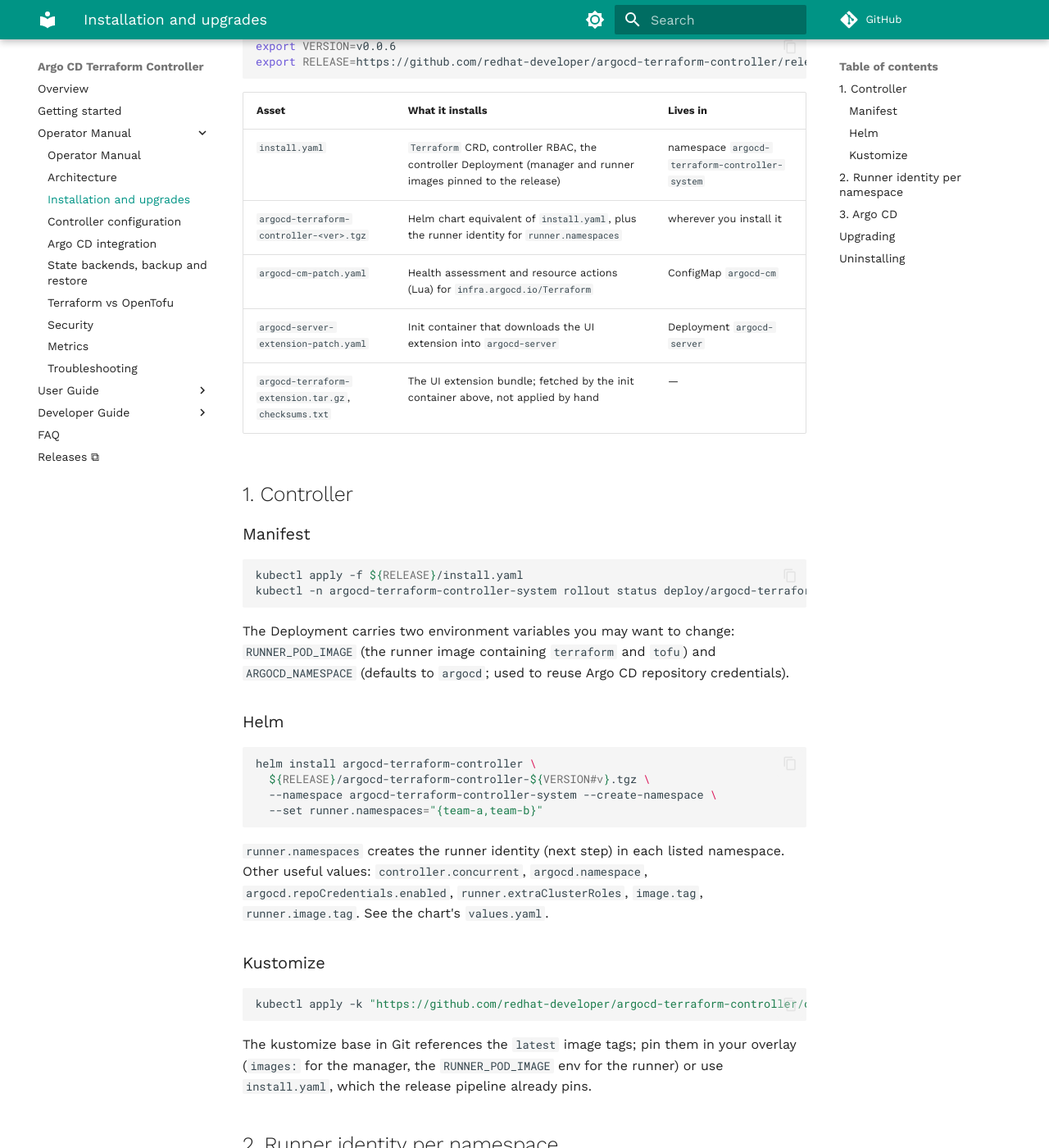
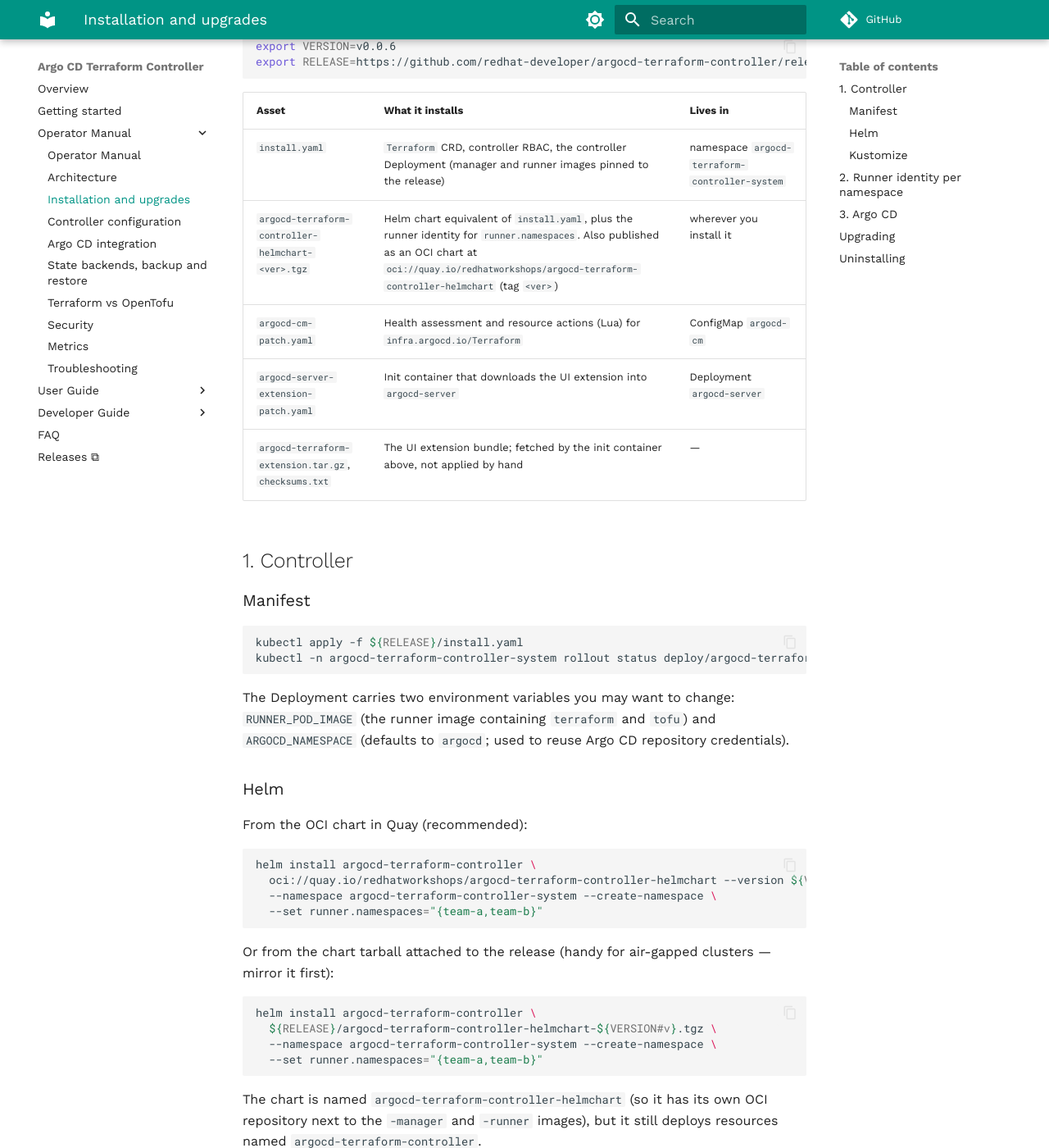
Before and after one commit to redhat-developer/argocd-terraform-controller, an MkDocs documentation site: the page built from docs/operator-manual/installation.md, in a window 1280 px wide and 1400 px high, scrolled down 210 px. Shown: the whole window at 82% size. Built offline with MkDocs 1.6.1 and Material for MkDocs 9.7.7, drawn with Linux system fonts in a browser that asks for light colours; comment, search, counter and statistics services are not loaded; some of the changed text lies outside the part shown.

Commit message:
Publish the Helm chart to Quay as an OCI artifact

````diff
--- a/docs/operator-manual/installation.md
+++ b/docs/operator-manual/installation.md
@@ -12,7 +12,7 @@
 | Asset | What it installs | Lives in |
 |---|---|---|
 | `install.yaml` | `Terraform` CRD, controller RBAC, the controller Deployment (manager and runner images pinned to the release) | namespace `argocd-terraform-controller-system` |
-| `argocd-terraform-controller-<ver>.tgz` | Helm chart equivalent of `install.yaml`, plus the runner identity for `runner.namespaces` | wherever you install it |
+| `argocd-terraform-controller-helmchart-<ver>.tgz` | Helm chart equivalent of `install.yaml`, plus the runner identity for `runner.namespaces`. Also published as an OCI chart at `oci://quay.io/redhatworkshops/argocd-terraform-controller-helmchart` (tag `<ver>`) | wherever you install it |
 | `argocd-cm-patch.yaml` | Health assessment and resource actions (Lua) for `infra.argocd.io/Terraform` | ConfigMap `argocd-cm` |
 | `argocd-server-extension-patch.yaml` | Init container that downloads the UI extension into `argocd-server` | Deployment `argocd-server` |
 | `argocd-terraform-extension.tar.gz`, `checksums.txt` | The UI extension bundle; fetched by the init container above, not applied by hand | — |
@@ -33,12 +33,28 @@
 
 ### Helm
 
+From the OCI chart in Quay (recommended):
+
 ```sh
 helm install argocd-terraform-controller \
-  ${RELEASE}/argocd-terraform-controller-${VERSION#v}.tgz \
+  oci://quay.io/redhatworkshops/argocd-terraform-controller-helmchart --version ${VERSION#v} \
   --namespace argocd-terraform-controller-system --create-namespace \
   --set runner.namespaces="{team-a,team-b}"
 ```
+
+Or from the chart tarball attached to the release (handy for air-gapped
+clusters — mirror it first):
+
+```sh
+helm install argocd-terraform-controller \
+  ${RELEASE}/argocd-terraform-controller-helmchart-${VERSION#v}.tgz \
+  --namespace argocd-terraform-controller-system --create-namespace \
+  --set runner.namespaces="{team-a,team-b}"
+```
+
+The chart is named `argocd-terraform-controller-helmchart` (so it has its own
+OCI repository next to the `-manager` and `-runner` images), but it still
+deploys resources named `argocd-terraform-controller`.
 
 `runner.namespaces` creates the runner identity (next step) in each listed
 namespace. Other useful values: `controller.concurrent`, `argocd.namespace`,
@@ -108,7 +124,7 @@
 
 | Changed in the release | Run |
 |---|---|
-| Controller, CRD, RBAC, runner (Go code, API types) | `kubectl apply -f ${RELEASE}/install.yaml` (or `helm upgrade … <new chart>`). Rolling update; Terraform objects and state are untouched. |
+| Controller, CRD, RBAC, runner (Go code, API types) | `kubectl apply -f ${RELEASE}/install.yaml` (or `helm upgrade argocd-terraform-controller oci://quay.io/redhatworkshops/argocd-terraform-controller-helmchart --version ${VERSION#v} --reuse-values`). Rolling update; Terraform objects and state are untouched. |
 | Health or actions (`config/argocd/lua`) | The `argocd-cm` patch above. Argo CD reloads it live — no restart. |
 | UI extension (`ui/extension`) | The `argocd-server` patch above. Re-applying it re-pins the download URL to the new release **and** triggers a rollout; a plain `rollout restart` would re-download the *old* bundle. Hard-refresh the browser afterwards. |
 
````
Also changed, not shown: docs/developer-guide/index.md (+11 -3 lines), docs/getting-started.md (+2 -2 lines), 3 other files.
